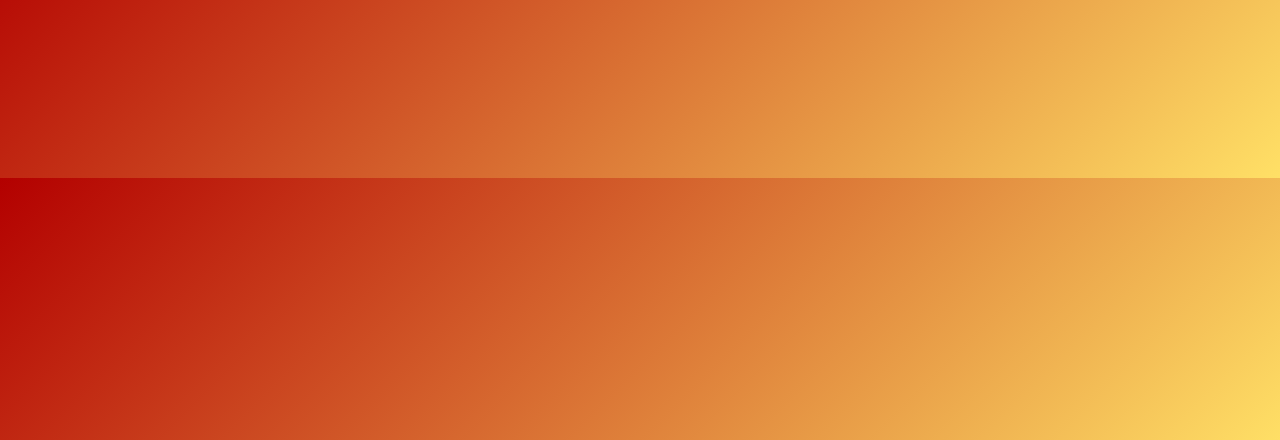
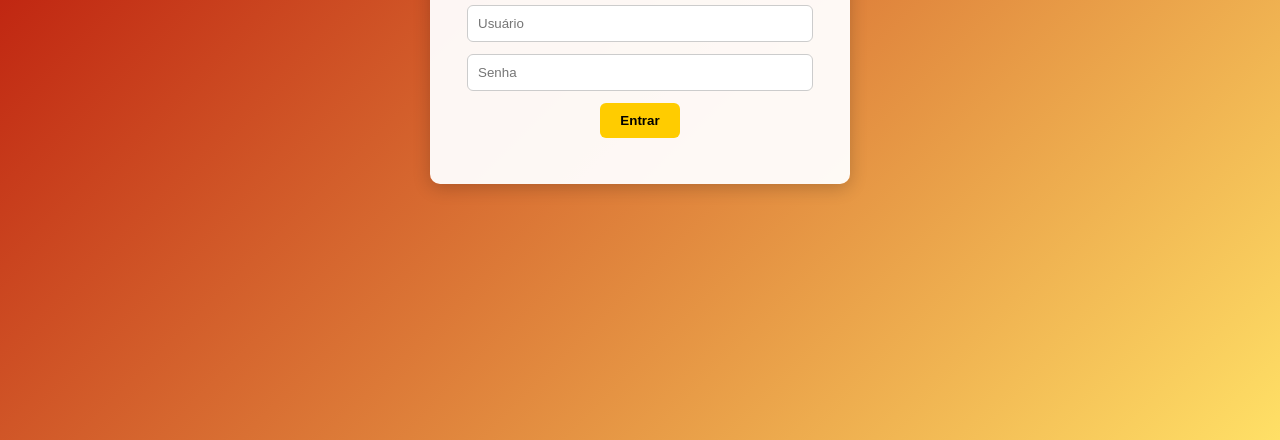
Before and after one commit to baldat20/Dashboard-meta, a website: page public/index.html in a window 1280 px wide. Shown: the part 360-800 px from the top of the page. Drawn offline with Linux system fonts and the light colour scheme.

Commit message:
Update index.html

```diff
--- a/public/index.html
+++ b/public/index.html
@@ -4,19 +4,77 @@
   <meta charset="UTF-8">
   <title>Painel de Metas - Vercel Basic</title>
   <style>
-    body { font-family: Arial, sans-serif; padding: 20px; background: linear-gradient(135deg,#b30000,#ffe066); }
-    #dash { display:none; margin-top:20px; background: rgba(255,255,255,0.95); padding:20px; border-radius:8px; max-width:720px; }
-    input { padding:8px; width:300px; margin-bottom:8px; }
-    button { padding:8px 16px; background:#ffcc00; border:none; border-radius:6px; cursor:pointer; }
-    table { border-collapse:collapse; margin-top:12px; width:100%; }
-    td, th { border:1px solid #ddd; padding:8px; }
-    #metaImg { max-width:100%; height:auto; margin-bottom:12px; }
+    /* Fundo com degradê suave e uniforme */
+    body {
+      font-family: Arial, sans-serif;
+      margin: 0;
+      height: 100vh;
+      display: flex;
+      justify-content: center;
+      align-items: center;
+      background: linear-gradient(135deg, #b30000 0%, #ffe066 100%);
+      background-attachment: fixed;
+    }
+
+    h1 {
+      text-align: center;
+      margin-bottom: 20px;
+      color: #fff;
+      text-shadow: 1px 1px 3px rgba(0,0,0,0.3);
+    }
+
+    #login, #dash {
+      background: rgba(255,255,255,0.95);
+      padding: 30px;
+      border-radius: 10px;
+      box-shadow: 0 4px 18px rgba(0,0,0,0.2);
+      width: 360px;
+      text-align: center;
+    }
+
+    #dash { display:none; width: 720px; }
+
+    input {
+      padding: 10px;
+      width: 90%;
+      margin-bottom: 12px;
+      border-radius: 6px;
+      border: 1px solid #ccc;
+    }
+
+    button {
+      padding: 10px 20px;
+      background: #ffcc00;
+      border: none;
+      border-radius: 6px;
+      cursor: pointer;
+      font-weight: bold;
+    }
+
+    table {
+      border-collapse: collapse;
+      margin-top: 12px;
+      width: 100%;
+    }
+
+    td, th {
+      border: 1px solid #ddd;
+      padding: 8px;
+    }
+
+    #metaImg {
+      max-width: 100%;
+      height: auto;
+      margin-bottom: 12px;
+      border-radius: 8px;
+    }
   </style>
 </head>
+
 <body>
-  <h1> Painel de Metas </h1>
 
   <div id="login">
+    <h1>Painel de Metas</h1>
     <input id="usuario" placeholder="Usuário"><br>
     <input id="senha" type="password" placeholder="Senha"><br>
     <button onclick="entrar()">Entrar</button>
@@ -36,11 +94,16 @@
       const u = document.getElementById('usuario').value;
       const s = document.getElementById('senha').value;
       document.getElementById('erro').innerText = '';
+
       try {
         const params = new URLSearchParams({ usuario: u, senha: s });
         const res = await fetch('/api/login?' + params.toString());
         const data = await res.json();
-        if (data.erro) { document.getElementById('erro').innerText = data.erro; return; }
+
+        if (data.erro) {
+          document.getElementById('erro').innerText = data.erro;
+          return;
+        }
 
         document.getElementById('login').style.display = 'none';
         document.getElementById('dash').style.display = 'block';
@@ -55,8 +118,10 @@
         html += '</tbody></table>';
         document.getElementById('dados').innerHTML = html;
 
-        if ((data.tipo || '').toLowerCase() === 'auxiliar') document.getElementById('metaImg').style.display = 'block';
-        else document.getElementById('metaImg').style.display = 'none';
+        if ((data.tipo || '').toLowerCase() === 'auxiliar')
+          document.getElementById('metaImg').style.display = 'block';
+        else
+          document.getElementById('metaImg').style.display = 'none';
 
       } catch (e) {
         document.getElementById('erro').innerText = 'Erro: ' + e.message;
@@ -70,5 +135,6 @@
       document.getElementById('senha').value = '';
     }
   </script>
+
 </body>
 </html>
```
